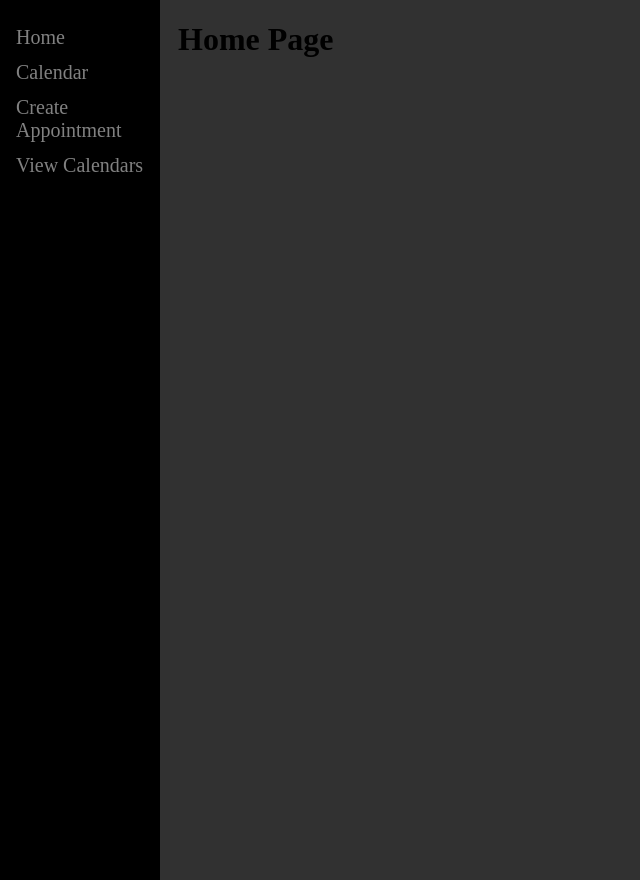
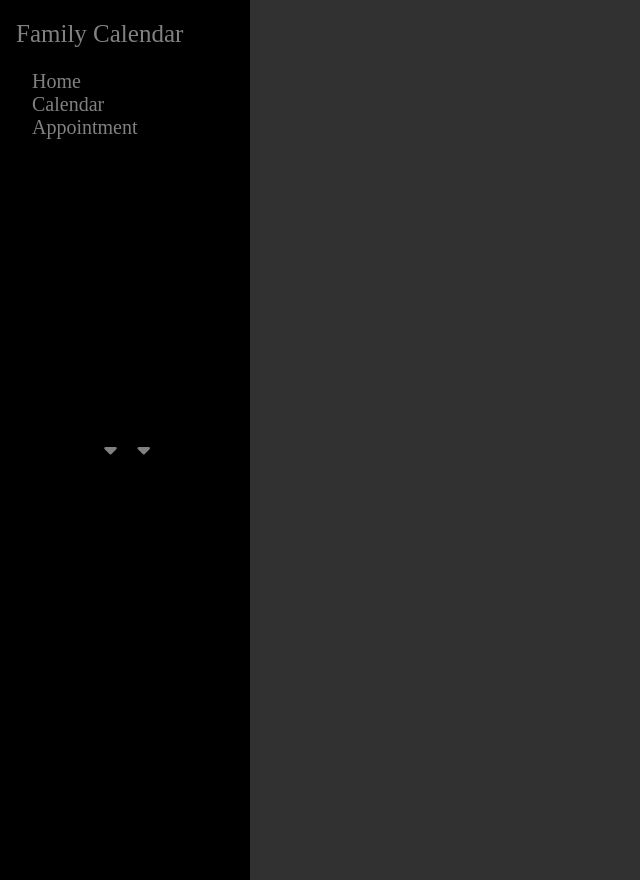
Before and after one commit to Uhgtred/FamilyCalendar, a Django app: template FamilyCalendar/main/templates/main/home.html in a window 1280 px wide. Shown: the whole page, without its empty margins (0-640 px from the left). Run offline with Django 4.2, Linux system fonts and the light colour scheme; the template is opened without the code that fills it, so the values that code supplies are empty; parts of the project's set-up code (start-up, migrations or seed data) failed here and were passed over; some libraries are stand-ins or nearby versions.

Commit message:
refactoring menue bar
using more javascript instead of css and styling a little bit more beautiful

```diff
--- /dev/null
+++ b/FamilyCalendar/main/static/baseStyle.css
@@ -0,0 +1,70 @@
+body {
+    margin: 0;
+    padding: 0;
+    user-select: none;
+    box-sizing: border-box;
+    background-color: #313131;
+    color: #818181;
+}
+
+nav {
+    height: 100%;
+    width: 250px;
+    position: fixed;
+    z-index: 1;
+    top: 0;
+    left: 0;
+    background-color: black;
+    overflow-x: hidden;
+    padding-top: 20px;
+}
+
+nav text {
+    padding: 6px 8px 6px 16px;
+    font-size: 25px;
+}
+
+nav ul {
+    padding: 6px 8px 6px 16px;
+    display: block;
+    list-style-type: none;
+}
+
+nav ul .clnd-optn-show.show{
+    display: block;
+}
+
+nav ul .apnt-optn-show.show{
+    display: block;
+}
+
+nav ul li a {
+    color: #818181;
+    font-size: 20px;
+    text-decoration: none;
+    padding: 6px 8px 6px 16px;
+}
+
+nav ul li a:hover {
+    padding: 6px 8px 6px 20px;
+    color: #f1f1f1;
+}
+
+nav ul li a span {
+    position: absolute;
+    top: 50%;
+    transform: translateY(-50%);
+    transition: transform 0.4s;
+}
+
+nav ul li a:hover span {
+    transform: translateY(-50%) rotate(-180deg);
+}
+
+nav ul ul {
+    display: none;
+}
+
+nav ul ul li a{
+    font-size: 15px;
+}
--- a/FamilyCalendar/main/static/mybase.js
+++ b/FamilyCalendar/main/static/mybase.js
@@ -1,21 +1,13 @@
-const subNavigationElements = document.getElementsByClassName('subNavigation');
-
 const basePath = window.location.origin;
 const currentYear = new Date().getFullYear();
-const currentMonth = new Date().getMonth() + 1
 
-
-function printCalendarEvent(){
-    const pageUrl = basePath + '/calendar/' + currentYear + '/' + currentMonth;
+function visitURLEvent(url){
     window.close(); // TODO: change this at some point. This feels wrong.
-    window.open(pageUrl);
+    window.open(url);
 }
 
-for (let counter = 0; counter < subNavigationElements.length; counter++) {
-    let subElement = subNavigationElements[counter]
-    switch (subElement.innerText){
-        case 'Calendar':
-            subElement.addEventListener('click', printCalendarEvent);
-
-    }
-}
+const currentMonth = new Date().getMonth() + 1;
+$('.clnd-btn').click(function (){$('nav ul .clnd-optn-show').toggleClass("show")});
+$('.apnt-btn').click(function (){$('nav ul .apnt-optn-show').toggleClass("show")});
+$('.view-clnd-btn').click(function (){visitURLEvent(basePath + '/calendar/' + currentYear + '/' + currentMonth)});
+$('.new-clnd-btn').click(function (){visitURLEvent(basePath + '/CreateCalendar/')});
--- a/FamilyCalendar/main/static/style.css
+++ /dev/null
@@ -1,59 +0,0 @@
-body {
-    background-color: #313131
-}
-
-.navigationSideBar {
-            height: 100%;
-            width: 160px;
-            position: fixed;
-            z-index: 1;
-            top: 0;
-            left: 0;
-            background-color: #000;
-            overflow-x: hidden;
-            padding-top: 20px;
-        }
-
-        .subNavigation a {
-            padding: 6px 8px 6px 16px;
-            text-decoration: none;
-            font-size: 20px;
-            color: #818181;
-            display: block;
-        }
-
-        .subNavigation a:hover {
-            padding: 6px 8px 6px 20px;
-            color: #f1f1f1;
-        }
-
-        .subNavContent {
-            display: none;
-            padding: 6px 8px 6px 16px;
-            text-decoration: none;
-            font-size: 15px;
-            color: #818181;
-        }
-
-        .subNavContent a {
-            padding: 6px 8px 6px 16px;
-            text-decoration: none;
-            font-size: 15px;
-            color: #818181;
-        }
-
-        .subNavContent a:hover {
-            padding: 6px 8px 6px 20px;
-            color: #f1f1f1;
-        }
-
-        .subNavigation:hover .subNavContent{
-            padding: 6px 8px 6px 20px;
-            color: #f1f1f1;
-            display: block;
-        }
-
-        #content {
-            margin-left: 160px;
-            padding: 0 10px;
-        }
--- a/FamilyCalendar/main/templates/main/baseTemplate.html
+++ b/FamilyCalendar/main/templates/main/baseTemplate.html
@@ -3,40 +3,39 @@
 
 <head>
     {% load static %}
-    <link rel='stylesheet' href={% static 'style.css' %}>
+    <link rel='stylesheet' href={% static 'baseStyle.css' %}>
     <script src={% static 'mybase.js' %} async></script>
+    <script src="https://code.jquery.com/jquery-3.4.1.js" async></script>
+    <script src="https://kit.fontawesome.com/a076d05399.js" async></script>
     <meta charset="UTF-8">
     <title>Family Calendar</title>
 </head>
 
 
 <body>
-    <div class="navigationSideBar">
-        <div class="subNavigation">
-            <a href="/">Home</a>
-            <div class="subNavContent">
-                <a href="/calendars">Calendars</a>
-            </div>
-        </div>
-        <div class="subNavigation">
-            <a href>Calendar</a>
-            <div class="subNavContent">
-                <a href="/CreateCalendar">New Calendar</a>
-            </div>
-        </div>
-        <div class="subNavigation">
-            <a href="/CreateAppointment">Create Appointment</a>
-            <div class="subNavContent">
-                <a href="/calendars">Calendars</a>
-            </div>
-        </div>
-        <div class="subNavigation">
-            <a href="/calendars">View Calendars</a>
-            <div class="subNavContent">
-                <a href="/calendars">Calendars</a>
-            </div>
-        </div>
-    </div>
+    <nav class="navigationSideBar">
+        <text>Family Calendar</text>
+        <ul>
+            <li><a href="#">Home</a></li>
+            <li>
+                <a href="#" class="clnd-btn">Calendar
+                    <span class="fas fa-caret-down first"></span>
+                </a>
+                <ul class="clnd-optn-show">
+                    <li><a href="#" class="view-clnd-btn">View Calendar</a></li>
+                    <li><a href="#" class="new-clnd-btn">New Calendar</a></li>
+                </ul>
+            </li>
+            <li>
+                <a href="#" class="apnt-btn">Appointment
+                    <span class="fas fa-caret-down second"></span>
+                </a>
+                <ul class="apnt-optn-show">
+                    <li><a href="#" id="new-apnt-btn">New Appointment</a></li>
+                </ul>
+            </li>
+        </ul>
+    </nav>
 
     <div id="content", name ="content", class="content">
         {% block content %}
--- a/FamilyCalendar/main/templates/main/calendar.html
+++ b/FamilyCalendar/main/templates/main/calendar.html
@@ -29,7 +29,6 @@
             <div class="daySquares">
                 {{counter}}
                 <ul class="appointment">
-<!--                    <li class="appointmentItem">tets</li>-->
                     {% for appointment in appointmentList %}
                         <li class="appointmentItem">{{appointment}}</li>
                     {% endfor %}
--- a/FamilyCalendar/main/templates/main/createCalendar.html
+++ b/FamilyCalendar/main/templates/main/createCalendar.html
@@ -4,7 +4,7 @@
 
 {% block content %}
 Create appointment
-<form method="post" action="/CreateCalendar/">
+<form method="post" action="//CreateCalendar/">
     {% csrf_token %}
     {{form.as_ul}}
     <button type="submit" , name="save">
```
